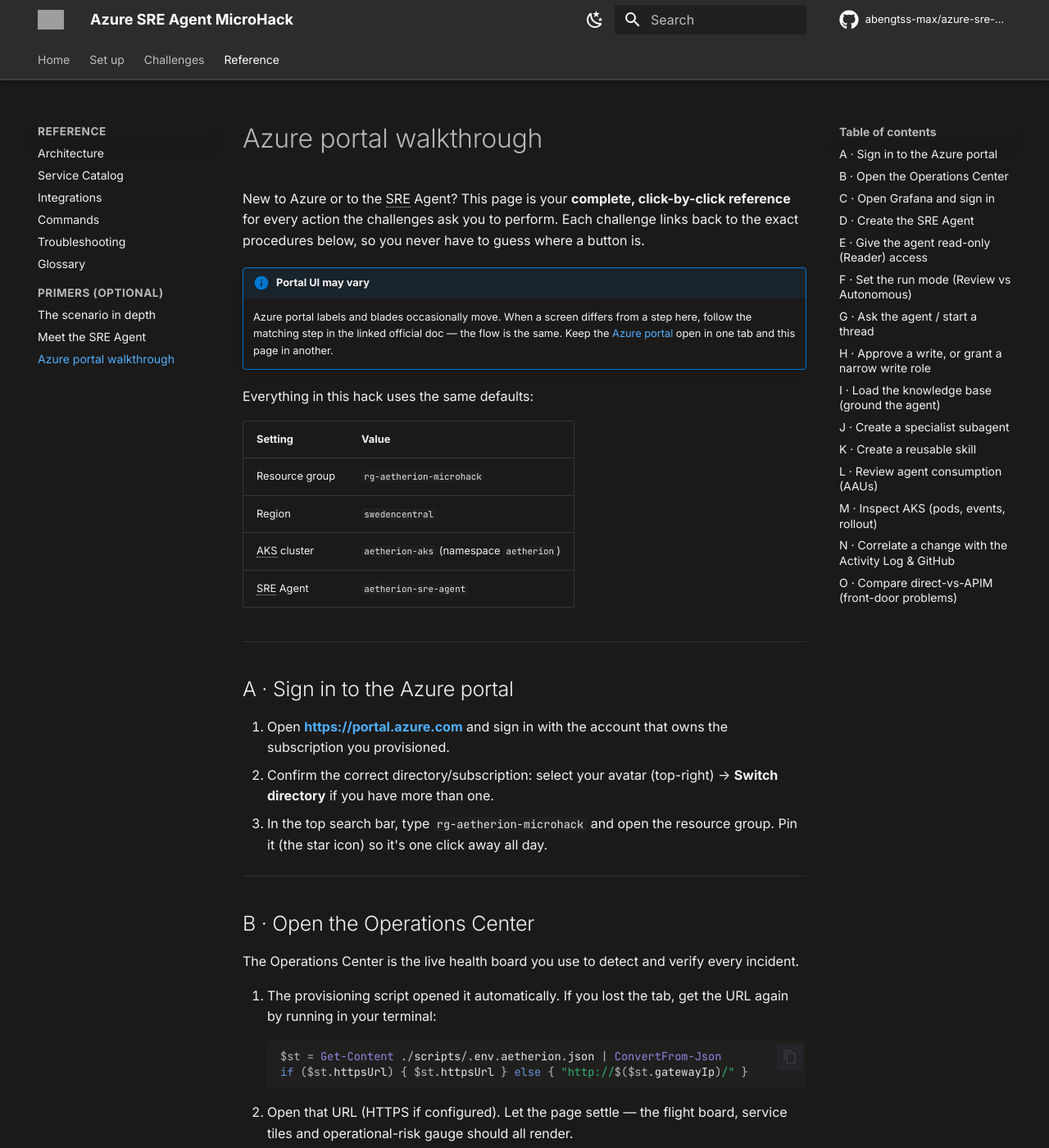
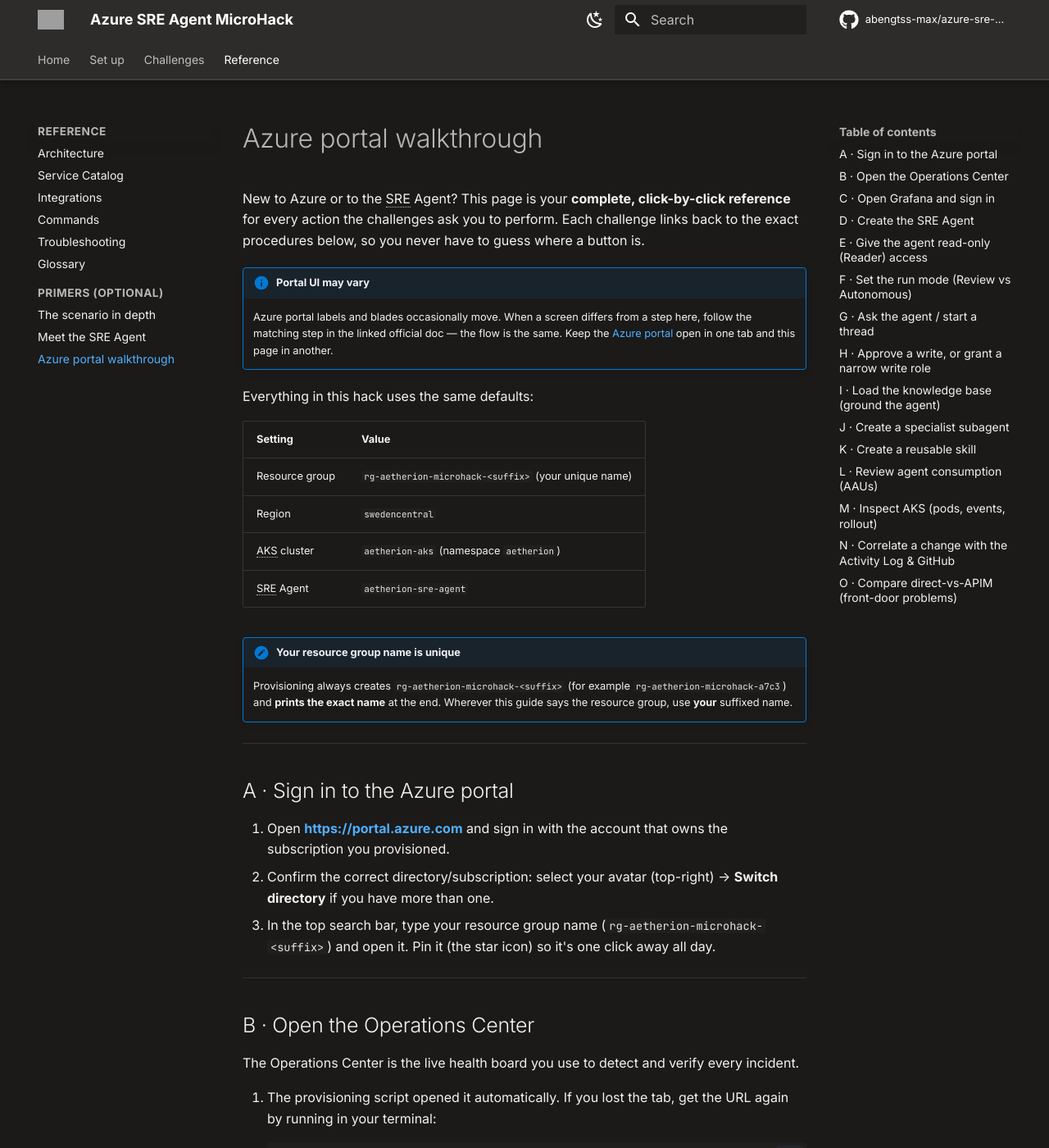
Before and after one commit to abengtss-max/azure-sre-agent-microhack, an MkDocs documentation site: the page built from docs/getting-started/portal-walkthrough.md, in a window 1280 px wide and 1400 px high. Shown: the whole window at 82% size. Built offline with MkDocs 1.6.1 and Material for MkDocs 9.7.7, drawn with Linux system fonts in a browser that asks for light colours; comment, search, counter and statistics services are not loaded; some of the changed text lies outside the part shown; grey boxes are pictures that could not be loaded.

Commit message:
publish: sync lab from master (2026-08-11 11:00)

```diff
--- a/docs/getting-started/portal-walkthrough.md
+++ b/docs/getting-started/portal-walkthrough.md
@@ -15,10 +15,15 @@
 
 | Setting | Value |
 |---------|-------|
-| Resource group | `rg-aetherion-microhack` |
+| Resource group | `rg-aetherion-microhack-<suffix>` (your unique name) |
 | Region | `swedencentral` |
 | AKS cluster | `aetherion-aks` (namespace `aetherion`) |
 | SRE Agent | `aetherion-sre-agent` |
+
+!!! note "Your resource group name is unique"
+    Provisioning always creates `rg-aetherion-microhack-<suffix>` (for example
+    `rg-aetherion-microhack-a7c3`) and **prints the exact name** at the end.
+    Wherever this guide says the resource group, use **your** suffixed name.
 
 ---
 
@@ -28,8 +33,9 @@
    the account that owns the subscription you provisioned.
 2. Confirm the correct directory/subscription: select your avatar (top-right) →
    **Switch directory** if you have more than one.
-3. In the top search bar, type `rg-aetherion-microhack` and open the resource
-   group. Pin it (the star icon) so it's one click away all day.
+3. In the top search bar, type your resource group name
+   (`rg-aetherion-microhack-<suffix>`) and open it. Pin it (the star icon) so it's
+   one click away all day.
 
 ---
 
@@ -70,7 +76,7 @@
 2. Select **Create**.
 3. On **Basics**, set:
     - **Subscription:** your subscription.
-    - **Resource group:** `rg-aetherion-microhack`.
+    - **Resource group:** your provisioned group (`rg-aetherion-microhack-<suffix>`).
     - **Name:** `aetherion-sre-agent`.
     - **Region:** the closest supported region (e.g. `swedencentral`).
 4. Leave the default **managed identity** option so the agent gets its own
@@ -87,7 +93,7 @@
 
 This lets the agent *see* the whole estate but change nothing.
 
-1. Open the **resource group** `rg-aetherion-microhack` → **Access control (IAM)**.
+1. Open your **resource group** (`rg-aetherion-microhack-<suffix>`) → **Access control (IAM)**.
 2. Select **Add** → **Add role assignment**.
 3. **Role:** search and pick **Reader**.
 4. **Members:** choose **Managed identity** → select the `aetherion-sre-agent`
```
Also changed, not shown: docs/getting-started/environment.md (+9 -13 lines), docs/reference/commands.md (+5 -6 lines), 3 other files.
